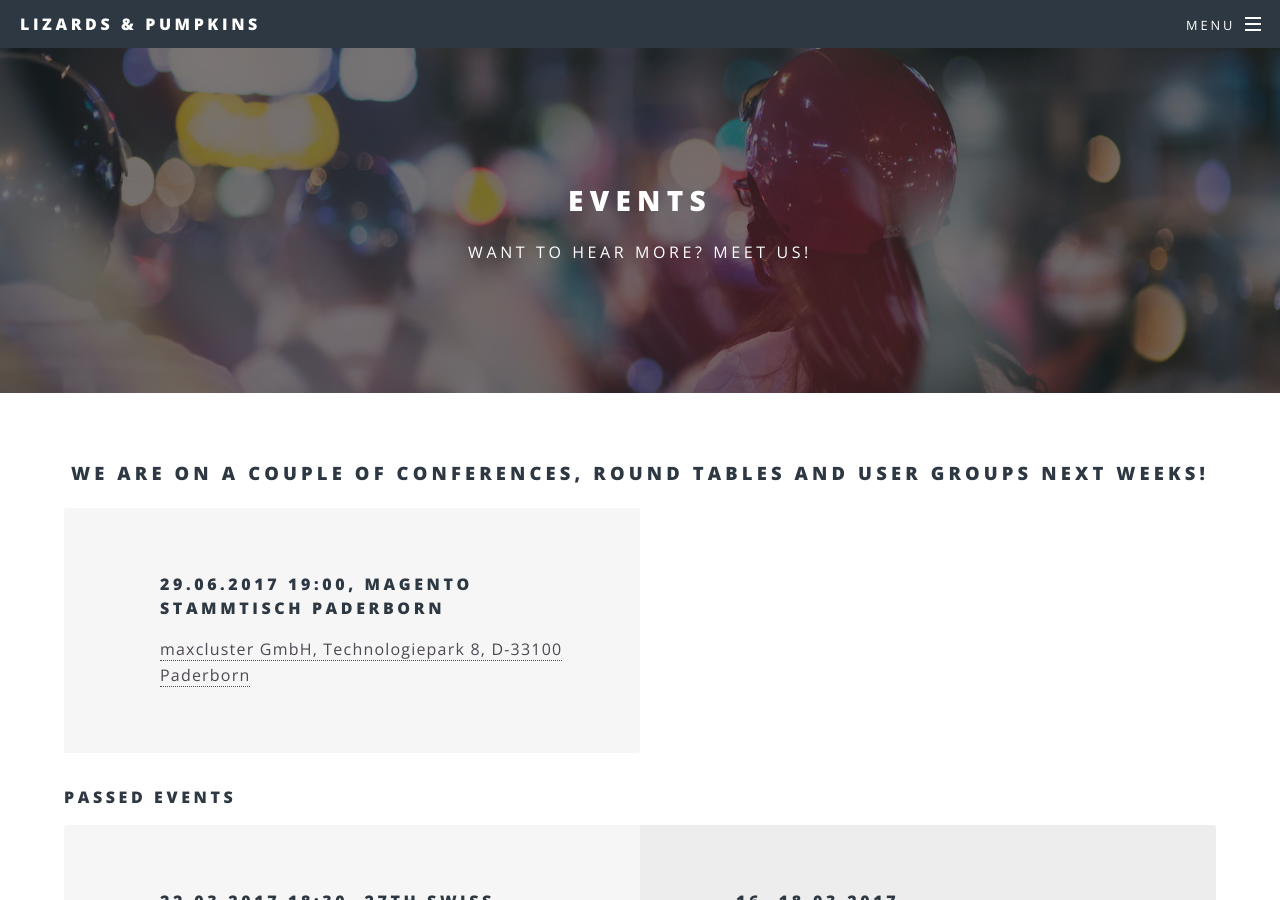
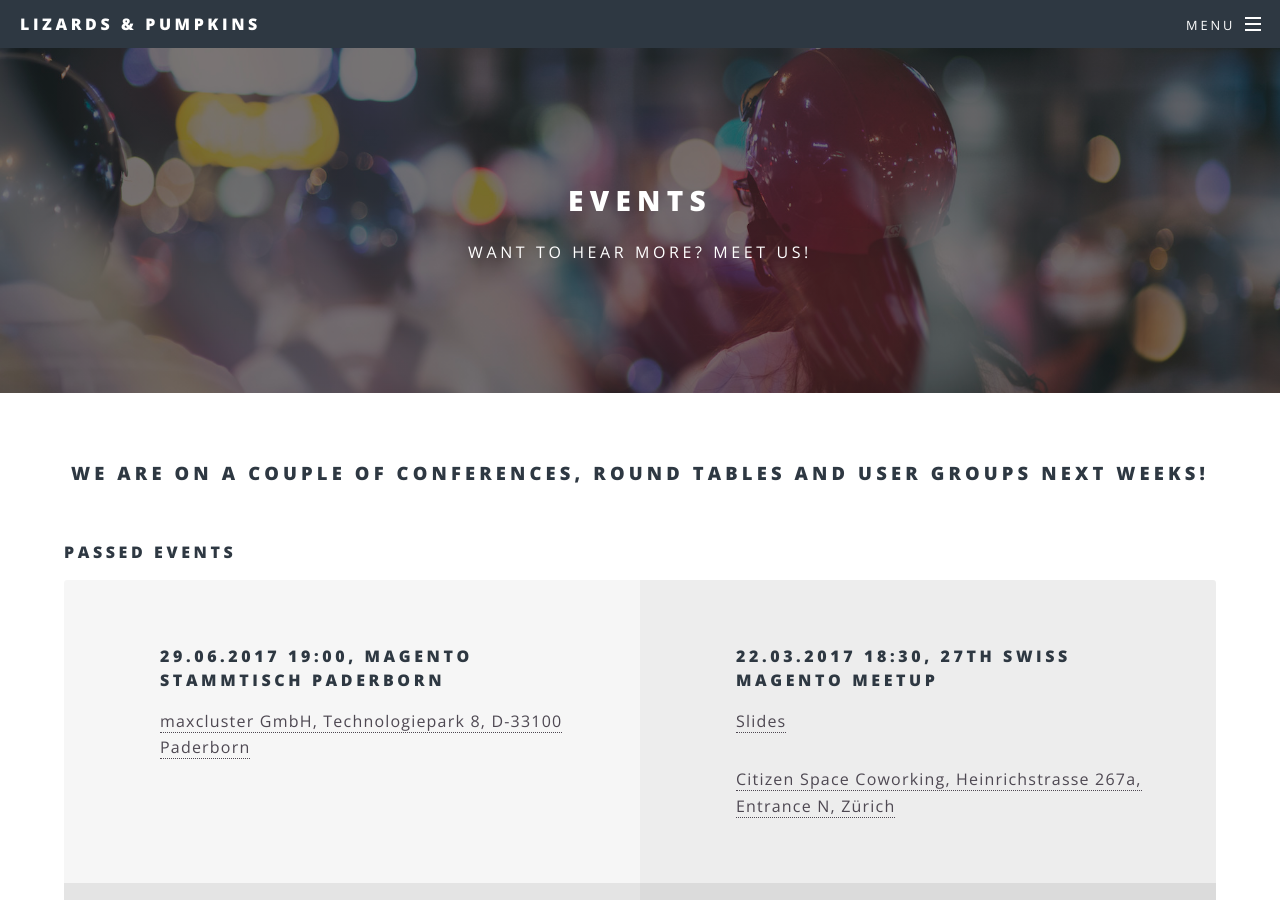
Before and after one commit to lizards-and-pumpkins/lizards-and-pumpkins.github.io, a Jekyll site: the page built from events.html, in a window 1280 px wide and 900 px high. Built offline with Jekyll 4.4.1, drawn with Linux system fonts in a browser that asks for light colours.

Commit message:
#26: Update events page

```diff
--- a/events.html
+++ b/events.html
@@ -5,6 +5,10 @@ subtitle: Want to hear more? Meet us!
 ---
 <h3 align="center">We are on a couple of conferences, round tables and user groups next weeks!</h3>
 
+<ul class="features events">
+</ul>
+
+<h4>Passed events</h4>
 <ul class="features events">
     <li>
         <h4 id="paderborn">29.06.2017 19:00, Magento Stammtisch Paderborn</h4>
@@ -14,10 +18,6 @@ subtitle: Want to hear more? Meet us!
             </a>
         </p>
     </li>
-</ul>
-
-<h4>Passed events</h4>
-<ul class="features events">
     <li>
         <h4 id="zurich">22.03.2017 18:30, 27th Swiss Magento Meetup</h4>
         <p><a href="/talks/17-02-13-Zurich.pdf">Slides</a></p>
```
